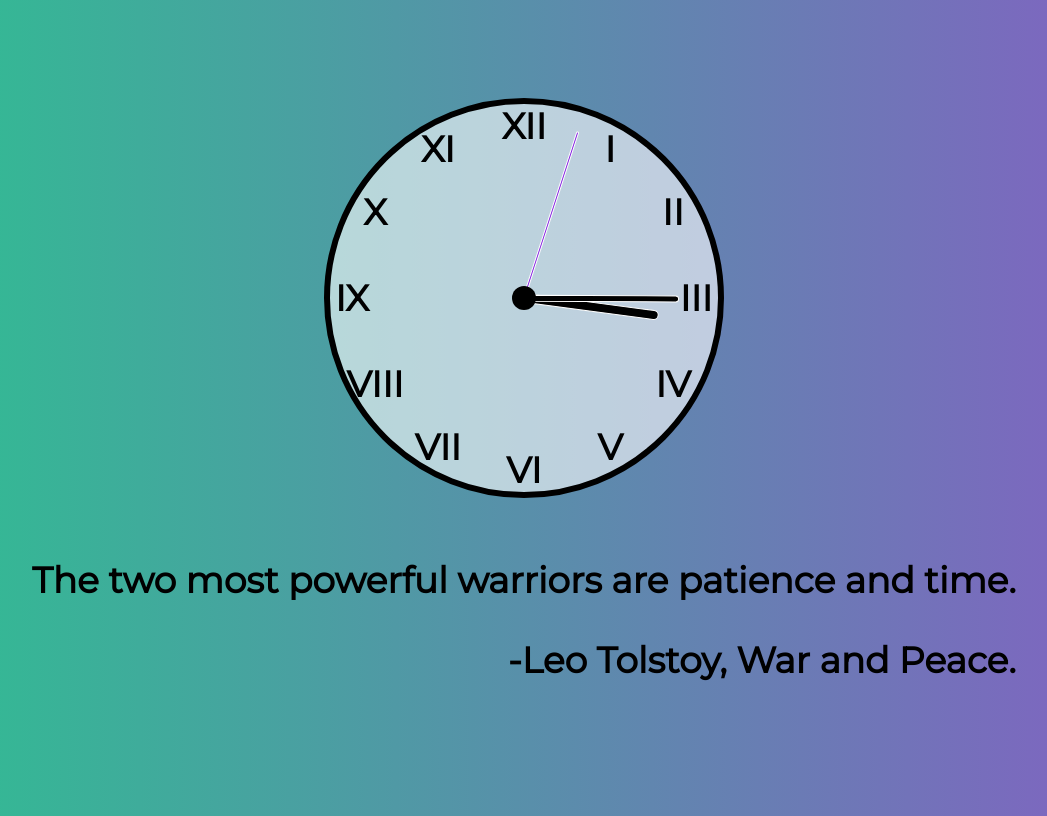
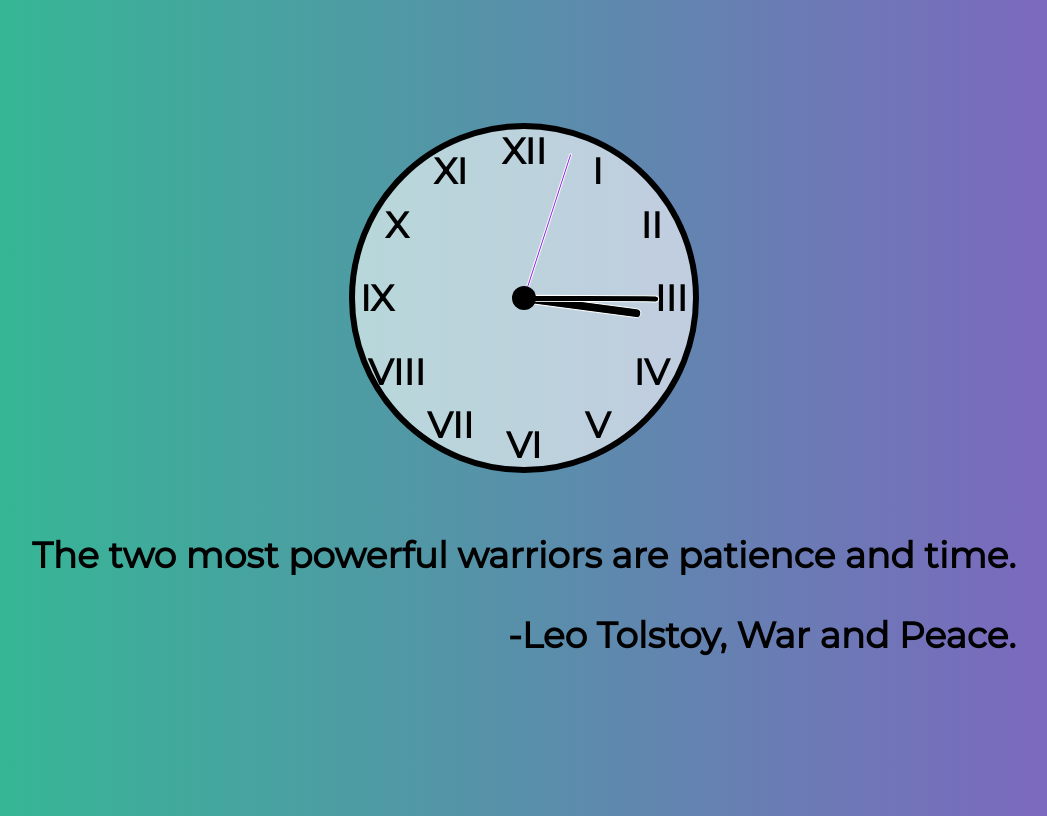
Before and after one commit to sahilxkhadka/clock, a plain HTML site: page index.html in a window 1280 px wide. Shown: the whole page, without its empty margins (116-1163 px from the left). Drawn offline with Linux system fonts and the light colour scheme.

Commit message:
Update style.css

```diff
--- a/style.css
+++ b/style.css
@@ -17,14 +17,12 @@ body {
     align-items: center;
     height: 600px;
     min-height: 100vh;
-    /* min-height: 100vh; */
-    /* overflow: hidden; */
-    transition: background 0.7s ease-in-out;
+    overflow: hidden;
+    transition: background 0.6s ease-in-out;
 }
 #clock {
-    width: 400px;
-    max-width: 80%;
-    height: 400px;
+    width: 350px;
+    height: 350px;
     background: rgba(255, 255, 255, 0.6);
     border-radius: 50%;
     border: 6px solid black;
```
